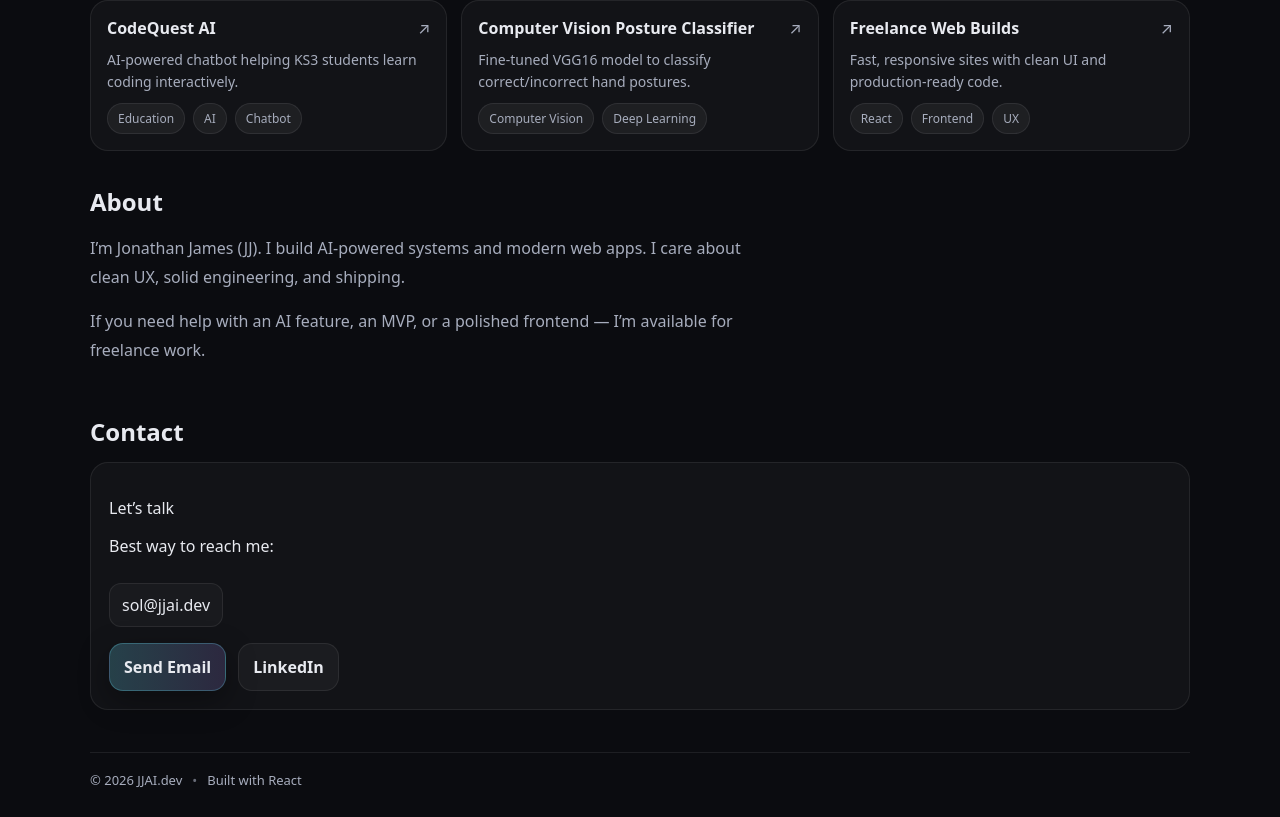
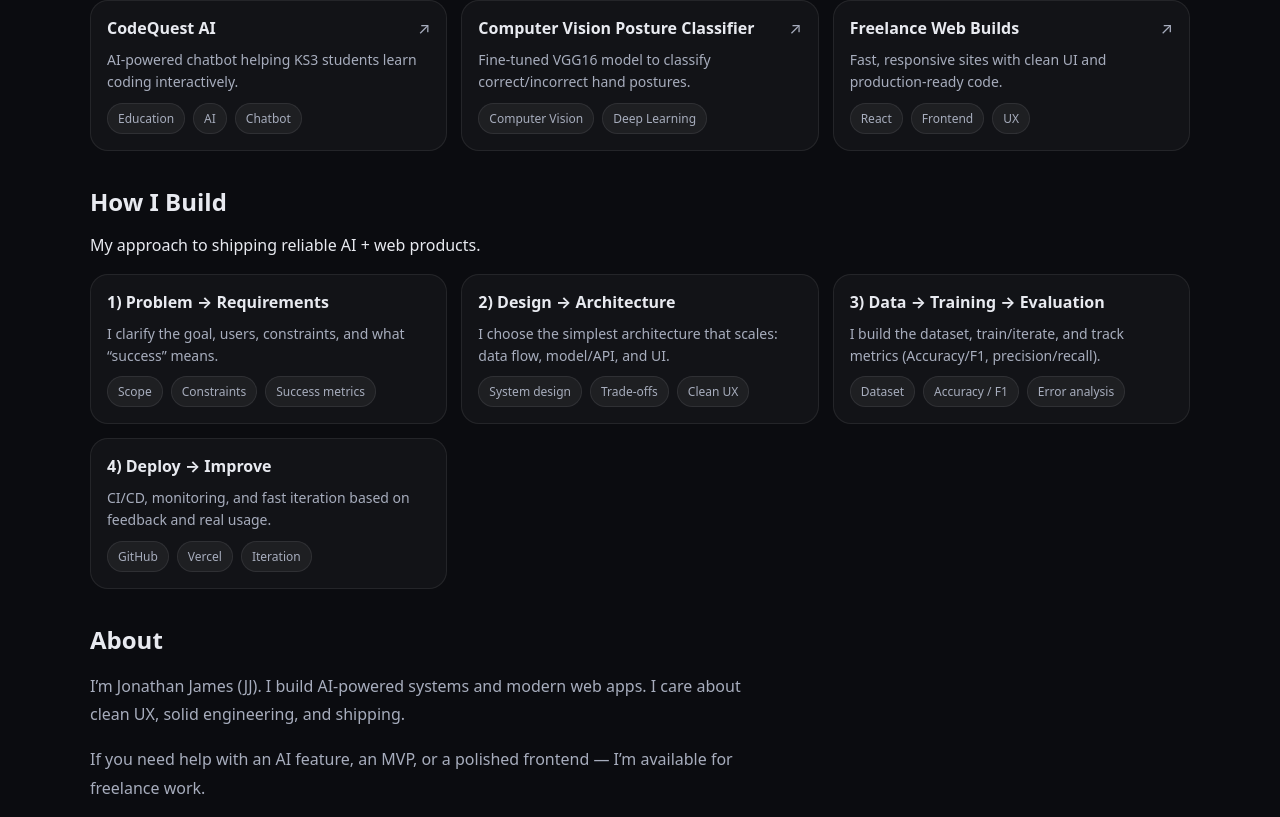
Before and after one commit to SOL7JJ/jjai-site, a React (Vite) app: page / in a window 1280 px wide. Shown: the part 623-1440 px from the top of the page. Built offline with nearby package versions, Linux system fonts and the light colour scheme.

Commit message:
Add How I Build section

```diff
--- a/src/App.jsx
+++ b/src/App.jsx
@@ -2,9 +2,9 @@ import "./styles.css";
 
 const LINKS = {
   email: "sol@jjai.dev",
-  github: "https://github.com/YOUR_GITHUB",        // <- change
-  linkedin: "https://www.linkedin.com/in/YOUR_ID", // <- change
-  resume: "#", // <- add later
+  github: "https://github.com/SOL7JJ",        // <- change
+  linkedin: "https://www.linkedin.com/in/james-jonathan-elie-303219366/", // <- change
+  resume: "#contact", // <- add later
 };
 
 const projects = [
@@ -53,6 +53,7 @@ export default function App() {
         <div className="brand">JJAI<span className="dot">.</span>dev</div>
         <nav className="navlinks">
           <a href="#projects">Projects</a>
+          <a href="#how-i-build">How I Build</a>
           <a href="#about">About</a>
           <a href="#contact">Contact</a>
         </nav>
@@ -118,6 +119,81 @@ export default function App() {
             ))}
           </div>
         </section>
+<section id="how-i-build" className="section">
+  <h2>How I Build</h2>
+  <p className="section-sub">
+    My approach to shipping reliable AI + web products.
+  </p>
+
+  <div className="grid">
+    <div className="project" style={{ cursor: "default" }}>
+      <div className="project-head">
+        <h3>1) Problem → Requirements</h3>
+      </div>
+      <p className="project-desc">
+        I clarify the goal, users, constraints, and what “success” means.
+      </p>
+      <div className="tagrow">
+        <Badge>Scope</Badge>
+        <Badge>Constraints</Badge>
+        <Badge>Success metrics</Badge>
+      </div>
+    </div>
+
+    <div className="project" style={{ cursor: "default" }}>
+      <div className="project-head">
+        <h3>2) Design → Architecture</h3>
+      </div>
+      <p className="project-desc">
+        I choose the simplest architecture that scales: data flow, model/API, and UI.
+      </p>
+      <div className="tagrow">
+        <Badge>System design</Badge>
+        <Badge>Trade-offs</Badge>
+        <Badge>Clean UX</Badge>
+      </div>
+    </div>
+
+    <div className="project" style={{ cursor: "default" }}>
+      <div className="project-head">
+        <h3>3) Data → Training → Evaluation</h3>
+      </div>
+      <p className="project-desc">
+        I build the dataset, train/iterate, and track metrics (Accuracy/F1, precision/recall).
+      </p>
+      <div className="tagrow">
+        <Badge>Dataset</Badge>
+        <Badge>Accuracy / F1</Badge>
+        <Badge>Error analysis</Badge>
+      </div>
+    </div>
+
+    <div className="project" style={{ cursor: "default" }}>
+      <div className="project-head">
+        <h3>4) Deploy → Improve</h3>
+      </div>
+      <p className="project-desc">
+        CI/CD, monitoring, and fast iteration based on feedback and real usage.
+      </p>
+      <div className="tagrow">
+        <Badge>GitHub</Badge>
+        <Badge>Vercel</Badge>
+        <Badge>Iteration</Badge>
+      </div>
+    </div>
+  </div>
+</section>
+
+
+
+
+
+
+
+
+
+
+
 
         <section id="about" className="section">
           <h2>About</h2>
```
